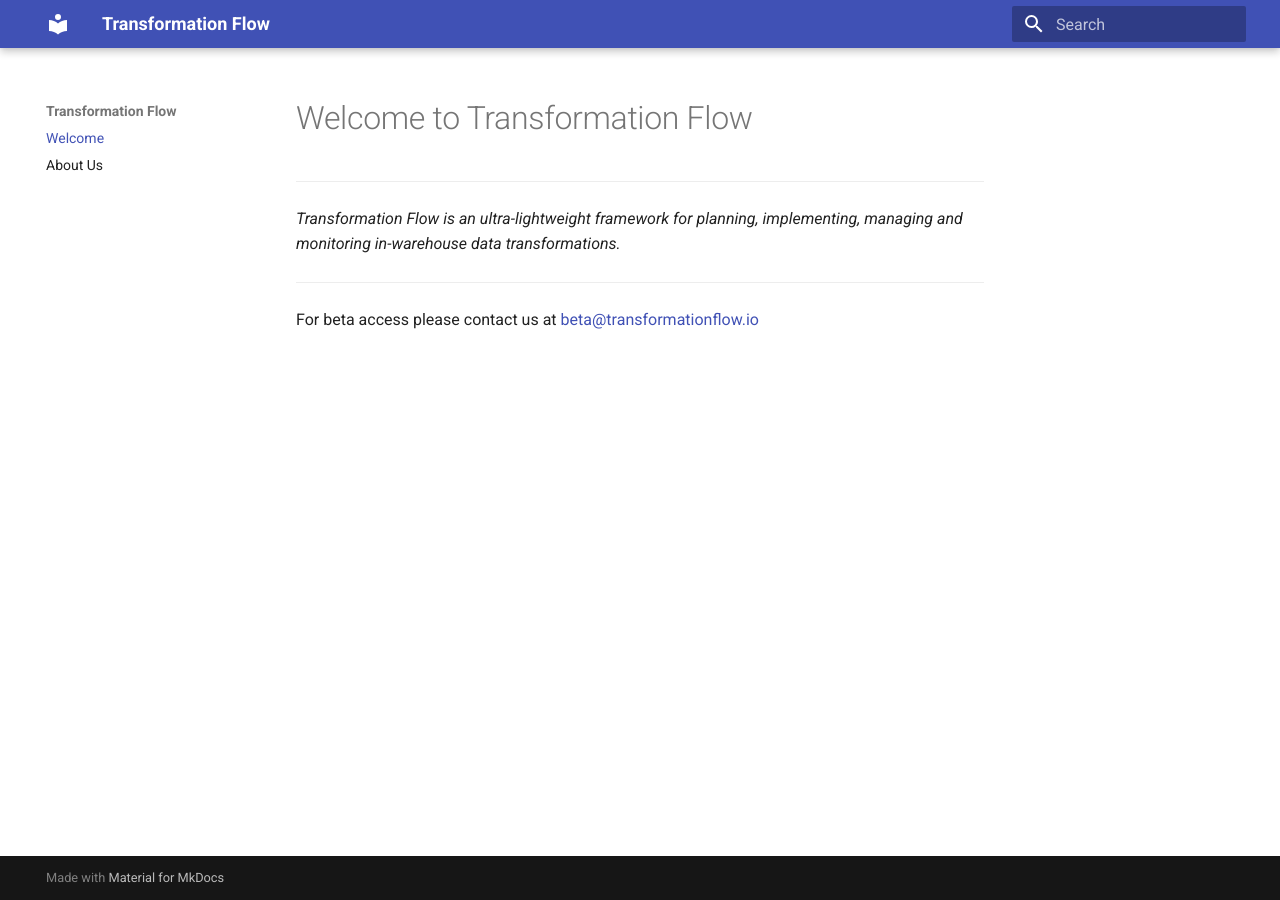
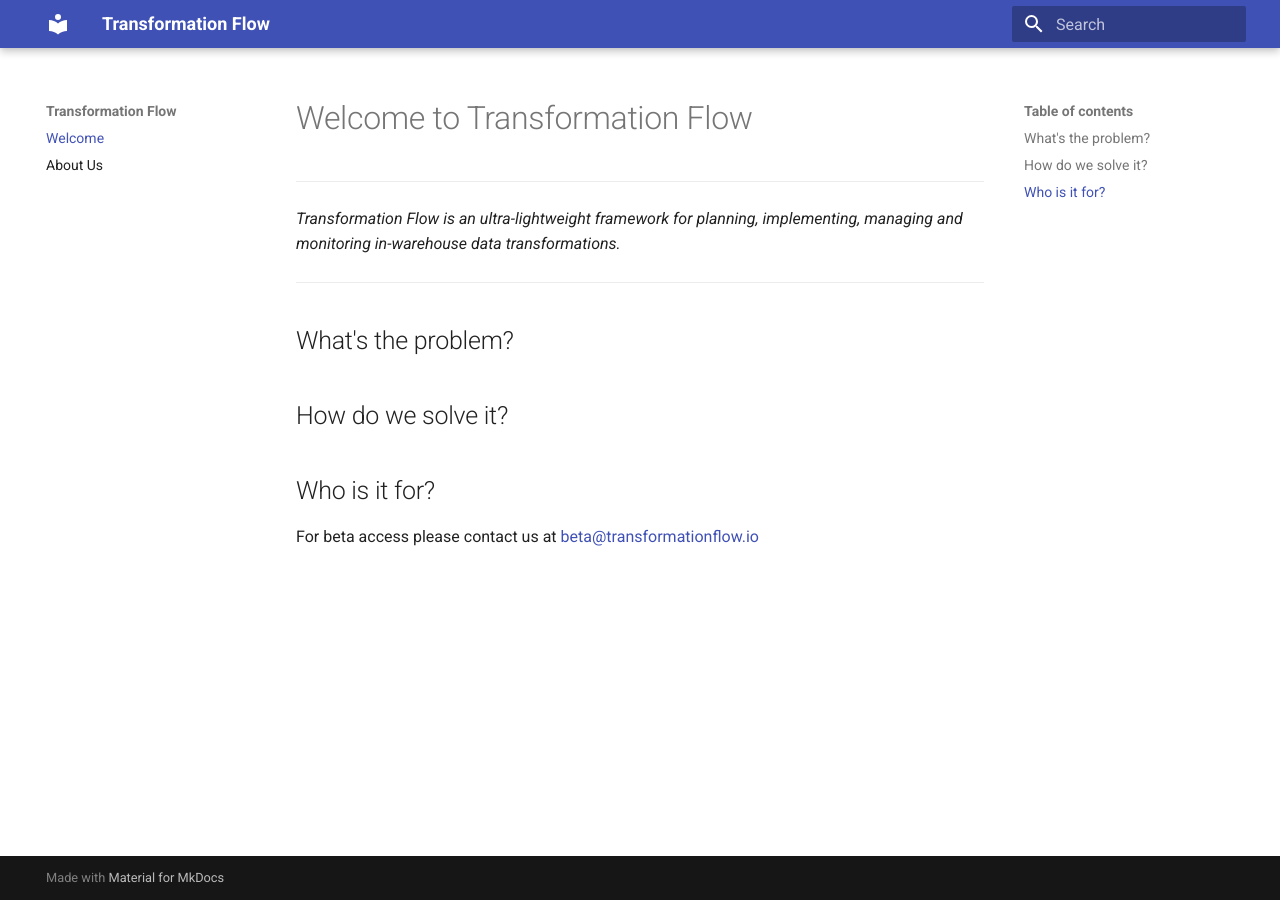
Before and after one commit to transformationflow/transformationflow.github.io, an MkDocs documentation site: the page built from docs/index.md, in a window 1280 px wide. Built offline with MkDocs 1.6.1 and Material for MkDocs 9.7.7, drawn with Linux system fonts in a browser that asks for light colours.

Commit message:
updated reference docs

```diff
--- a/docs/index.md
+++ b/docs/index.md
@@ -3,4 +3,15 @@
 *Transformation Flow is an ultra-lightweight framework for planning, implementing, managing and monitoring in-warehouse data transformations.*
 
 ---
+
+## What's the problem?
+
+
+## How do we solve it?
+
+
+## Who is it for?
+
+
+
 For beta access please contact us at [beta@transformationflow.io](mailto:beta@transformationflow.io?subject=Transformation%20Flow%20Beta%20Access%20Request)
```
Also changed, not shown: docs/flow-inbound.md (added, +3 -0 lines).
